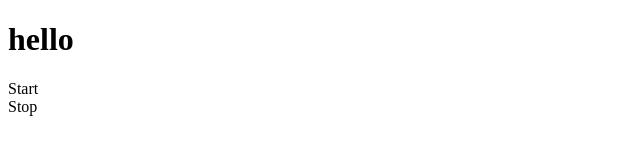
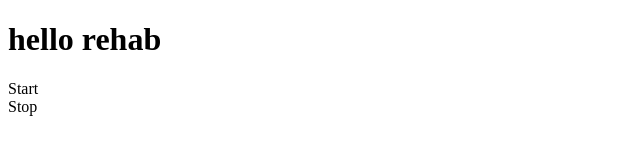
Before and after one commit to anniemeng/Limbio, a website: page main.html in a window 1280 px wide. Shown: the whole page, without its empty margins (0-640 px from the left). Drawn offline with nearby package versions, Linux system fonts and the light colour scheme.

Commit message:
change title

```diff
--- a/main.html
+++ b/main.html
@@ -3,7 +3,7 @@
     <head>
     </head>
     <body>
-        <h1>hello </h1>
+        <h1>hello rehab </h1>
 
         <div id="start">
             Start
```
